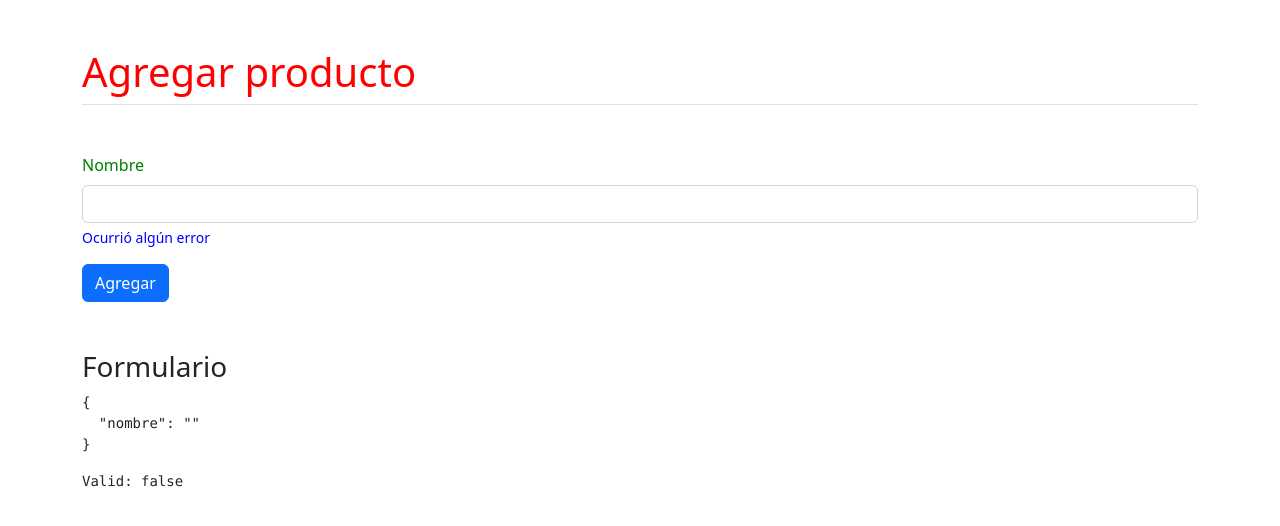
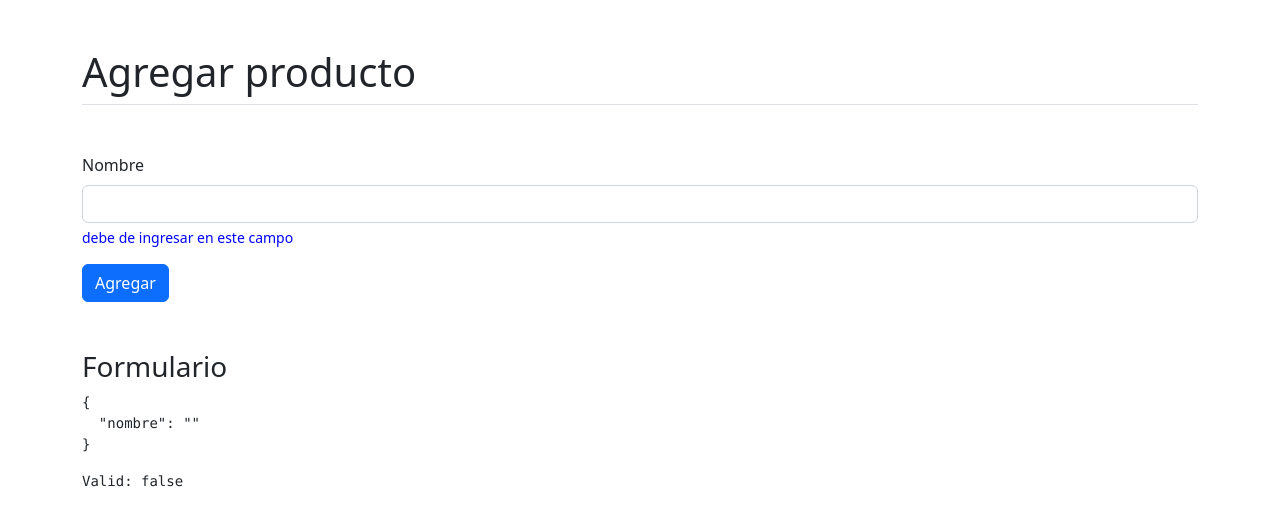
Before and after one commit to magadiflo/angular-directivas-app, an Angular app: page /productos/agregar in a window 1280 px wide. Shown: the top 526 px of the page. Built offline with nearby package versions, Linux system fonts and the light colour scheme.

Commit message:
Cambiar el mensaje de la etiqueta

```diff
--- a/src/app/productos/pages/agregar/agregar.component.html
+++ b/src/app/productos/pages/agregar/agregar.component.html
@@ -1,10 +1,10 @@
-<h1 class="mt-5 mb-5 pb-2 border-bottom" error-msg>Agregar producto</h1>
+<h1 class="mt-5 mb-5 pb-2 border-bottom">Agregar producto</h1>
 
 <form [formGroup]="miFormulario">
     <div class="mb-3">
-        <label for="nombre" class="form-label" error-msg [color]="'green'">Nombre</label>
+        <label for="nombre" class="form-label">Nombre</label>
         <input type="text" class="form-control" id="nombre" formControlName="nombre">
-        <div class="form-text" *ngIf="tieneError('nombre');" error-msg color="blue">Ocurrió algún error</div>
+        <div *ngIf="tieneError('nombre');" error-msg color="blue" mensaje="debe de ingresar en este campo"></div>
     </div>
     <button type="submit" class="btn btn-primary">Agregar</button>
 </form>
--- a/src/app/shared/directives/error-msg.directive.ts
+++ b/src/app/shared/directives/error-msg.directive.ts
@@ -5,6 +5,7 @@ import { Directive, OnInit, ElementRef, Input } from '@angular/core';
 })
 export class ErrorMsgDirective implements OnInit {
 
+  @Input() mensaje: string = 'Este campo es necesario';
   @Input() color: string = 'red';
   htmlElement: ElementRef<HTMLElement>;
 
@@ -14,10 +15,20 @@ export class ErrorMsgDirective implements OnInit {
 
   ngOnInit(): void {
     this.setColor();
+    this.setMensaje();
+    this.setClass();
   }
 
   setColor(): void {
     this.htmlElement.nativeElement.style.color = this.color;
   }
 
+  setMensaje(): void {
+    this.htmlElement.nativeElement.innerText = this.mensaje;
+  }
+
+  setClass(): void {
+    this.htmlElement.nativeElement.classList.add('form-text');
+  }
+
 }
```
